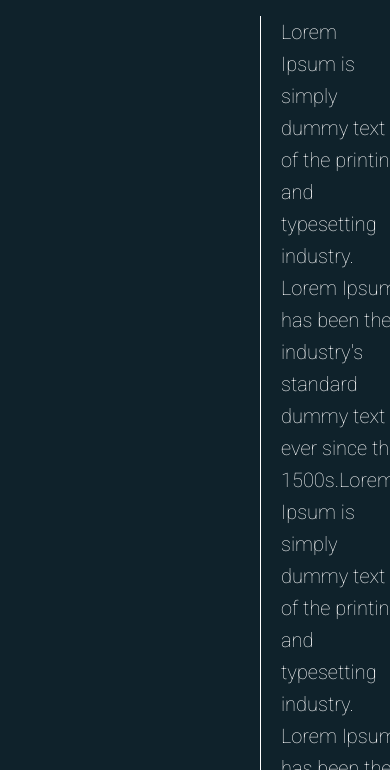
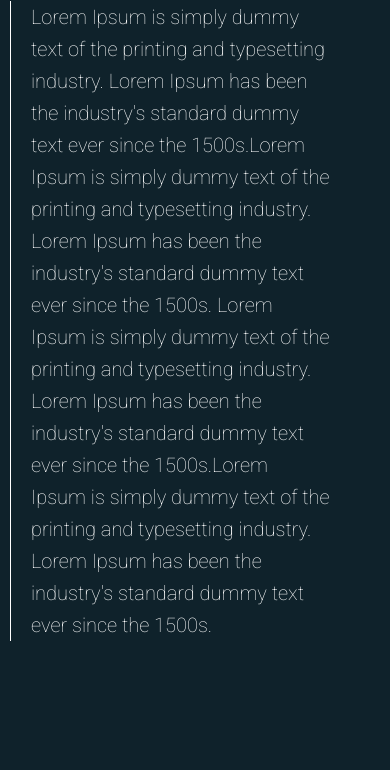
Before and after one commit to vinush-vigneswaran/vinush-vigneswaran.github.io, a plain HTML site: page projects/ruby.html in a window 390 px wide. Shown: the part 278-1048 px from the top of the page. After the commit the page ends 938 px from the top, so only its background shows below. Drawn offline with Linux system fonts and the light colour scheme.

Commit message:
responsive to smaller screens

```diff
--- a/css/discourse.css
+++ b/css/discourse.css
@@ -31,7 +31,8 @@ body {
 
 .all-blogs{
     padding-top: 20px;
-    width: 900px;
+    max-width: 800px;
+    padding-left: 10px;
 
 }
 
@@ -66,5 +67,11 @@ body {
     opacity: 100%;
 }
 
+/* Use a media query to add a break point at 800px: */
+@media screen and (max-width: 800px) {
+    .main-container{
+      flex-direction: column; /* The width is 100%, when the viewport is 800px or smaller */
+    }
+  }
 
 * { color:#fff; text-decoration: none;}
--- a/css/each_blog.css
+++ b/css/each_blog.css
@@ -21,6 +21,7 @@ body {
     flex-direction: column;
     font-size:120%;
     width: 240px;
+    padding-bottom: 20px;
 }
 
 
@@ -31,7 +32,8 @@ body {
 
 .blog-container{
     padding-top: 20px;
-    width: 900px;
+    max-width: 900px;
+    padding-left: 10px;
 
 }
 
@@ -70,4 +72,11 @@ body {
     line-height: 1.6;
 }
 
+@media screen and (max-width: 800px) {
+    .main-container{
+      flex-direction: column; /* The width is 100%, when the viewport is 800px or smaller */
+    }
+  }
+
+
 * { color:#fff; text-decoration: none;}
--- a/css/projects.css
+++ b/css/projects.css
@@ -31,7 +31,8 @@ body {
 
 .all-proj{
   padding-top: 20px;
-  width: 900px;
+  max-width: 900px;
+  padding-left: 10px;
 
 }
 
@@ -66,5 +67,12 @@ body {
   opacity: 100%;
 }
 
+/* Use a media query to add a break point at 800px: */
+@media screen and (max-width: 800px) {
+  .main-container{
+    flex-direction: column; /* The width is 100%, when the viewport is 800px or smaller */
+  }
+}
+
 
 * { color:#fff; text-decoration: none;}
```
Also changed, not shown: css/index.css (+7 -0 lines), index.html (+1 -1 lines).
